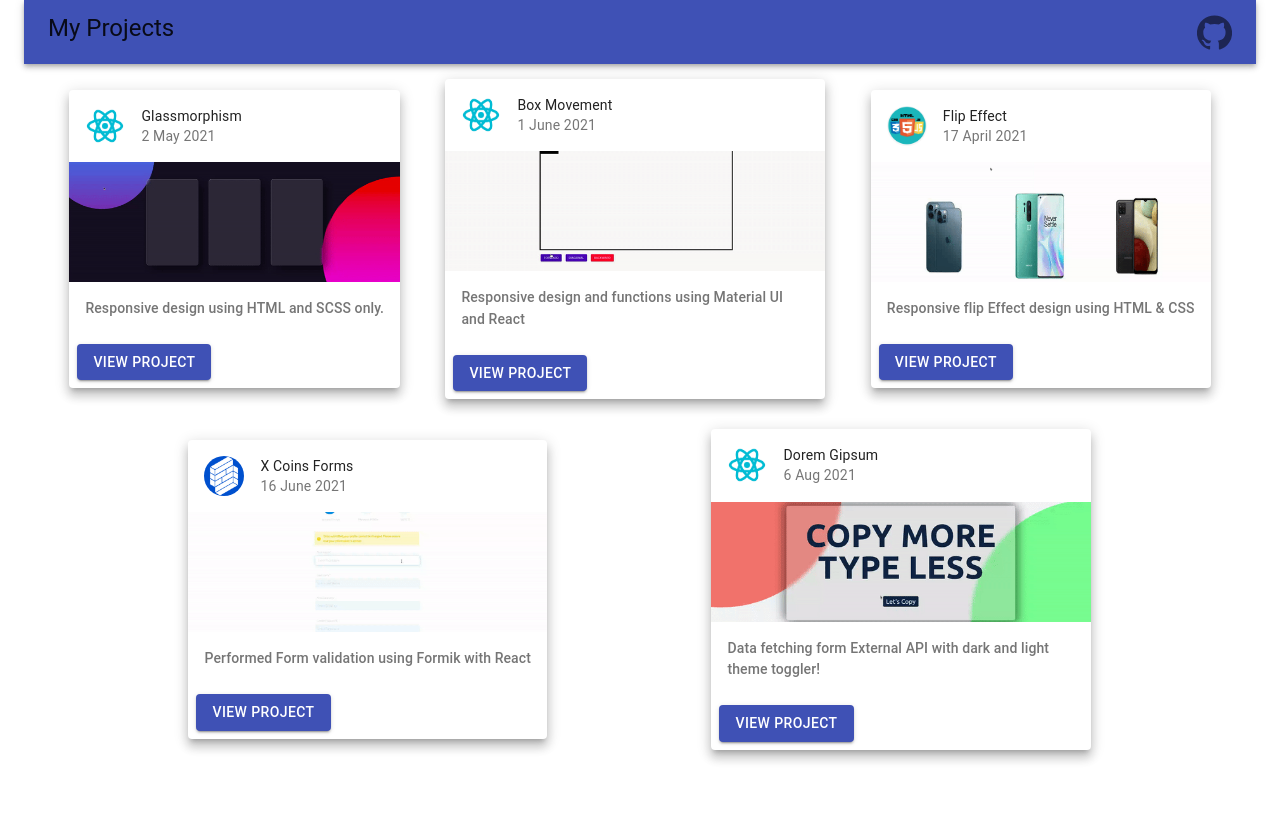
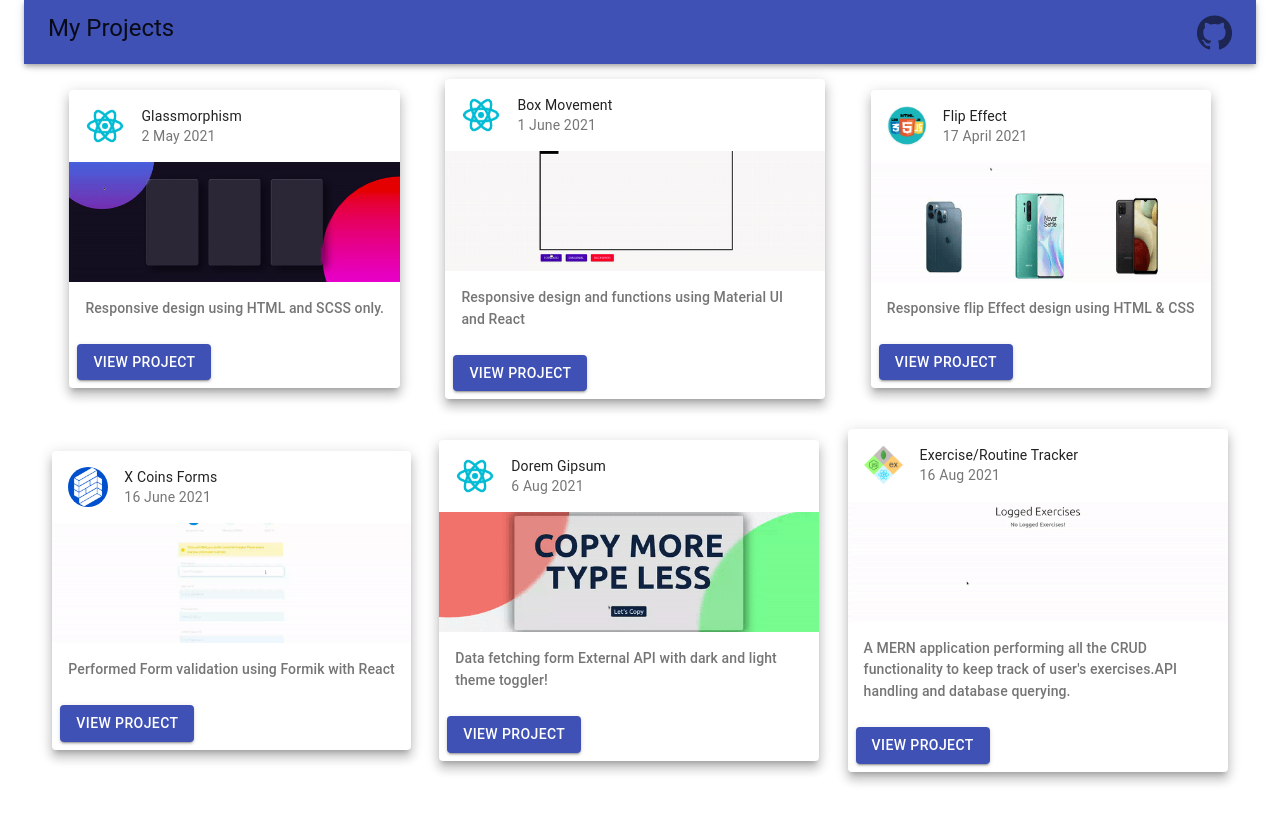
Before and after one commit to goyal-Dushi/my-projects, a React (Create React App) app: page /#/ in a window 1280 px wide. Built offline with nearby package versions, Linux system fonts and the light colour scheme.

Commit message:
added data related to mern exercise-tracker project

```diff
--- a/src/data.js
+++ b/src/data.js
@@ -3,10 +3,13 @@ import boxMoveGif from "./images/gifs/boxMove.gif";
 import flipEffGif from "./images/gifs/flipEffect.gif";
 import xcoinGif from "./images/gifs/xcoins-1.gif";
 import doremGif from "./images/gifs/dorem.gif";
+import mernExerciseGif from "./images/gifs/exercise-mern.gif";
 
 import formikImg from "./images/icons/formik.png";
 import htmlCssImg from "./images/icons/htmlCss.png";
 import reactImg from "./images/icons/react.png";
+import mernImg from "./images/icons/mern.png";
+// import nodeImg from "./images/icons/nodejs.jpg";
 
 export const flipData = [
   {
@@ -103,4 +106,14 @@ export const homeCardData = [
     avatarSrc: reactImg,
     linkTo: "/doremGispsum",
   },
+  {
+    id: 6,
+    heading: "Exercise/Routine Tracker",
+    date: "16 Aug 2021",
+    subheading:
+      "A MERN application performing all the CRUD functionality to keep track of user's exercises.API handling and database querying.",
+    imgSrc: mernExerciseGif,
+    avatarSrc: mernImg,
+    linkTo: "/exerciseMern",
+  },
 ];
```
